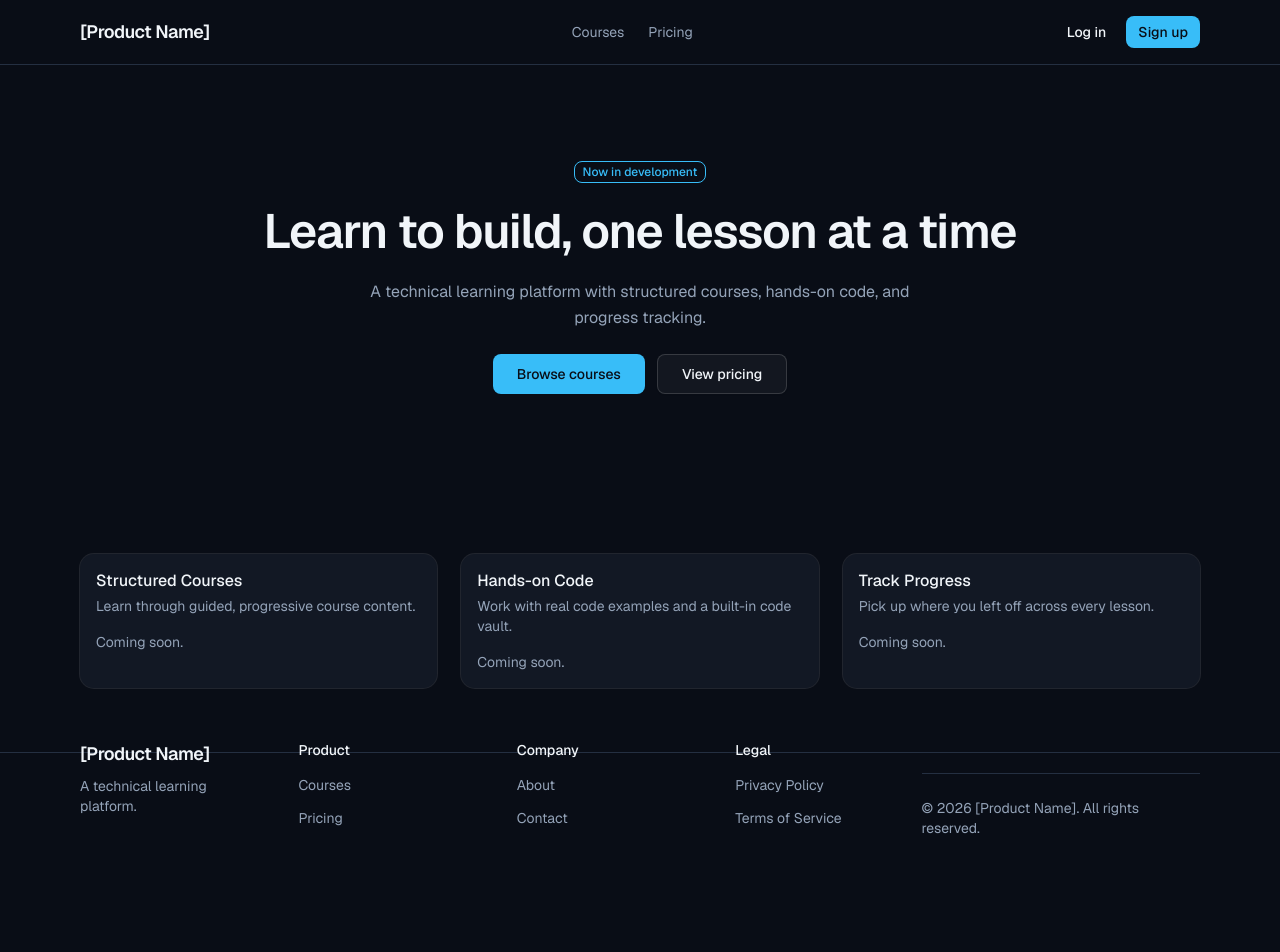
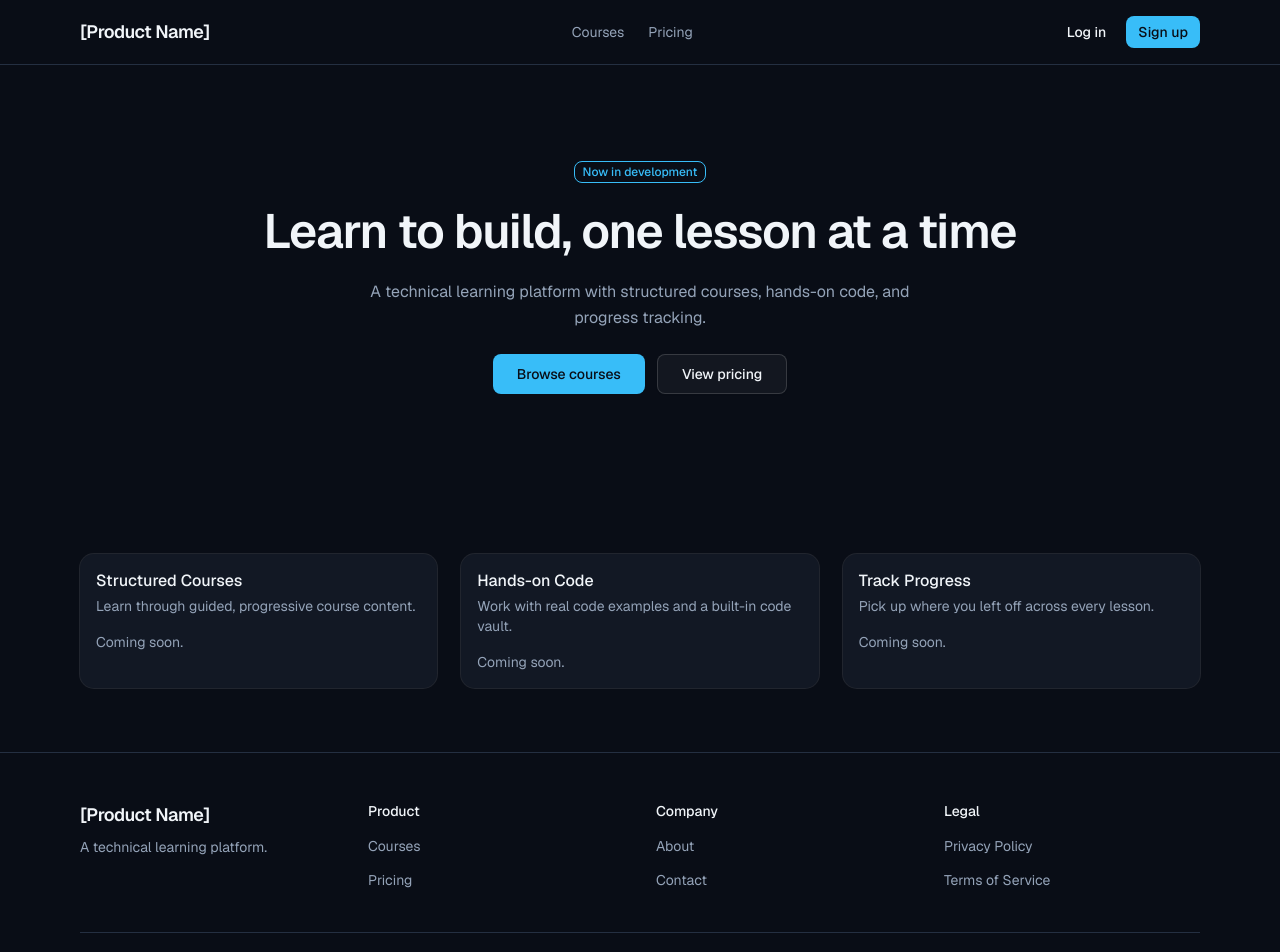
Before and after one commit to kwamethegreat/library, a Next.js app: page / in a window 1280 px wide. Shown: the top 952 px of the page. Before the commit the page ends 838 px from the top, so only its background shows below. Built offline with nearby package versions, Linux system fonts and the light colour scheme; no server answers.

Commit message:
fix: remove stray nav wrapper and fix copyright encoding in Footer

```diff
--- a/src/components/layout/Footer.tsx
+++ b/src/components/layout/Footer.tsx
@@ -31,8 +31,8 @@ export function Footer() {
 
   return (
     <footer className="mt-auto border-t border-border">
-      <Container>
-        <nav className="flex h-16 items-center justify-between">
+      <Container className="py-12">
+        {/* Link columns */}
         <div className="grid grid-cols-2 gap-8 md:grid-cols-4">
           {/* Brand */}
           <div className="col-span-2 md:col-span-1">
@@ -66,11 +66,10 @@ export function Footer() {
           ))}
         </div>
 
-          {/* Bottom bar */}
+        {/* Bottom bar — sibling of the grid, full width */}
         <div className="mt-10 border-t border-border pt-6 text-sm text-muted-foreground">
           © {year} [Product Name]. All rights reserved.
         </div>
-        </nav>
       </Container>
     </footer>
   );
```
Lines whose indentation alone changed are shown as unchanged.
